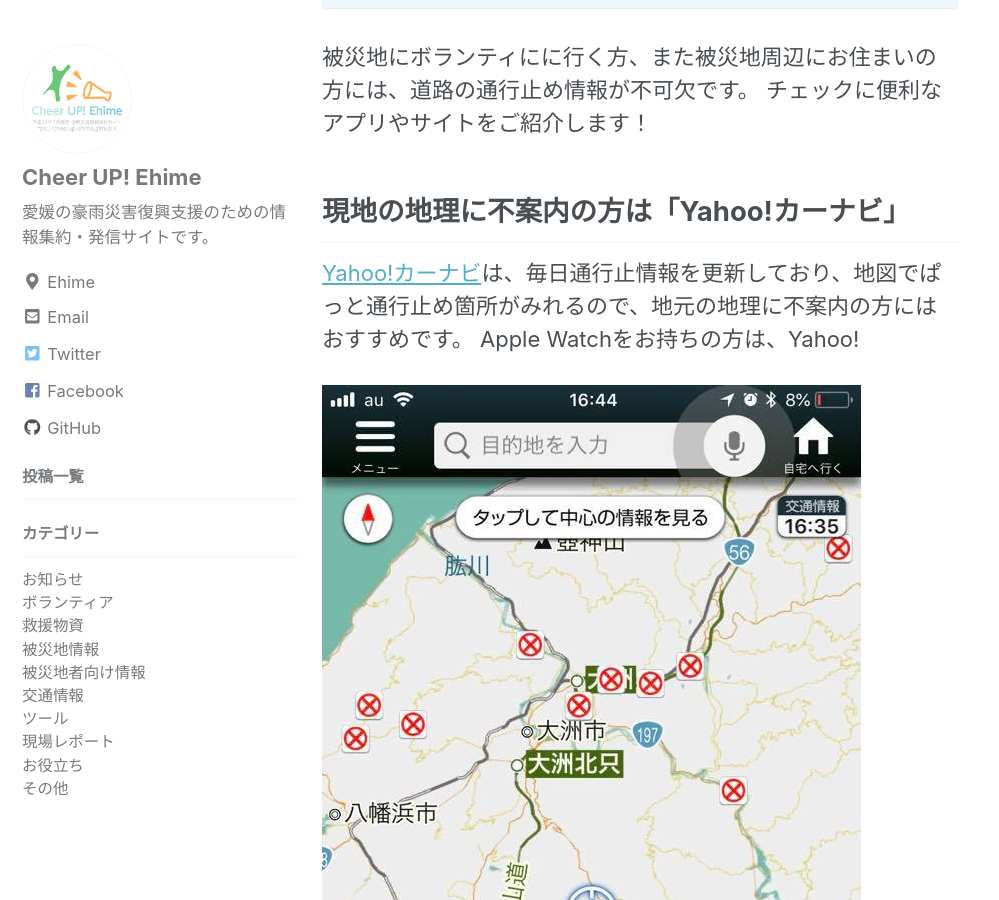
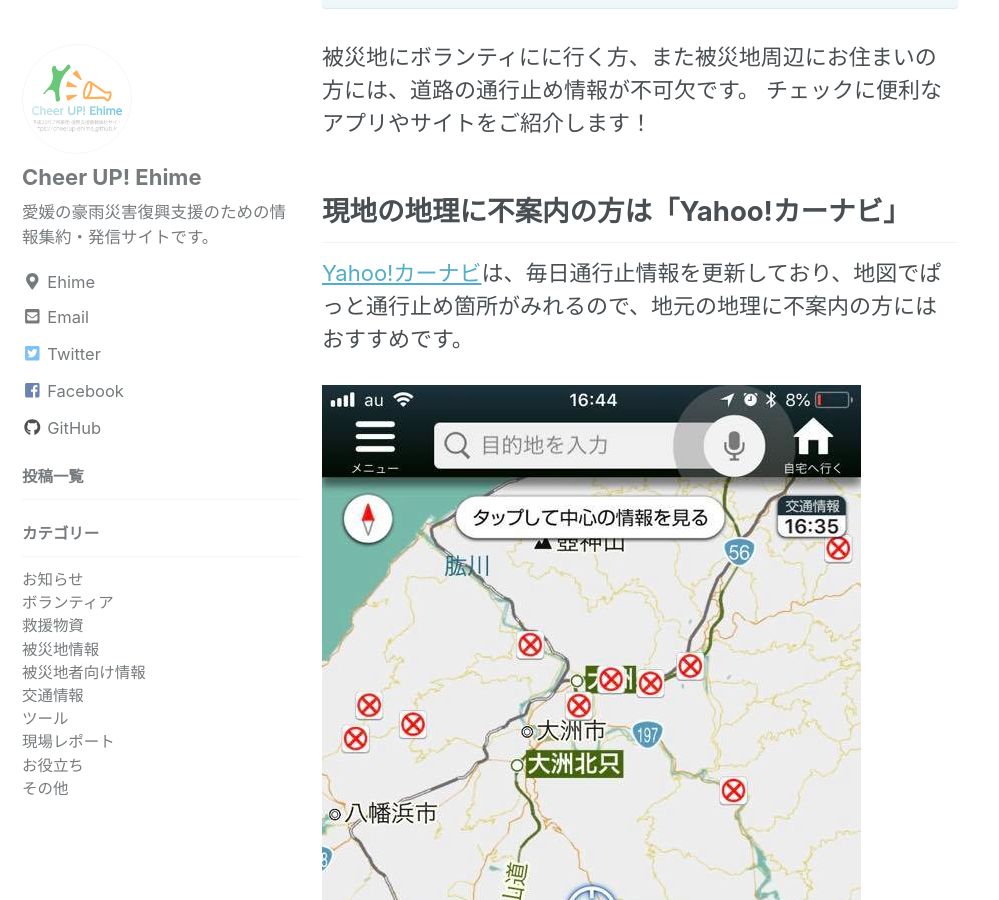
Before and after one commit to cheerup-ehime/cheerup-ehime.github.io, a Jekyll site: the page built from _posts/2018-07-30-yahoo-carnavi-is-useful-0730.md, in a window 1280 px wide and 900 px high, scrolled down 666 px. Shown: the whole window, without its empty margins (0-999 px from the left). Built offline with Jekyll 4.4.1, drawn with Linux system fonts in a browser that asks for light colours; nearby versions of some CDN libraries; comment, search, counter and statistics services are not loaded.

Commit message:
fix typo.

```diff
--- a/_posts/2018-07-30-yahoo-carnavi-is-useful-0730.md
+++ b/_posts/2018-07-30-yahoo-carnavi-is-useful-0730.md
@@ -22,7 +22,6 @@
 ## 現地の地理に不案内の方は「Yahoo!カーナビ」
 
 [Yahoo!カーナビ](https://carnavi.yahoo.co.jp/promo/)は、毎日通行止情報を更新しており、地図でぱっと通行止め箇所がみれるので、地元の地理に不案内の方にはおすすめです。
-Apple Watchをお持ちの方は、Yahoo!
 
 ![Yahoo!カーナビ](https://cheerup-ehime.github.io/assets/images/yahoocarnavi.jpg)
 
```
